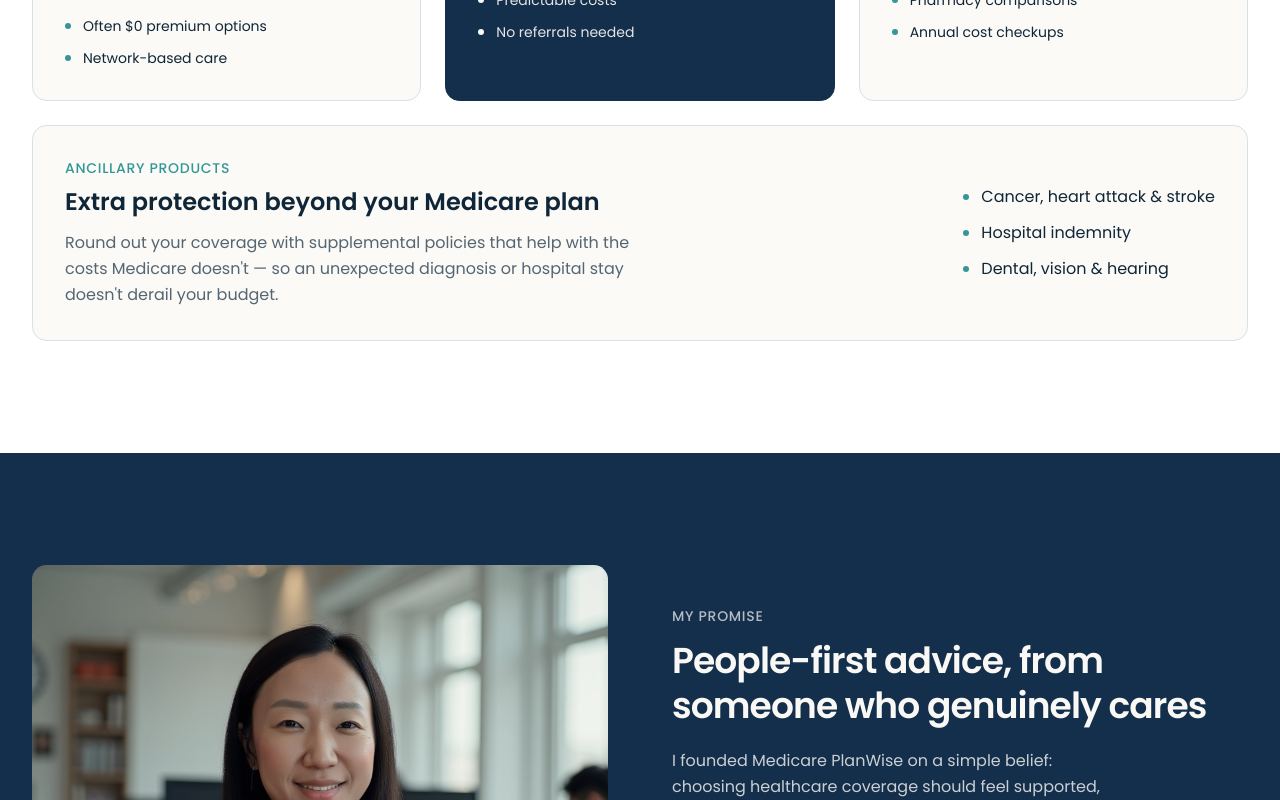
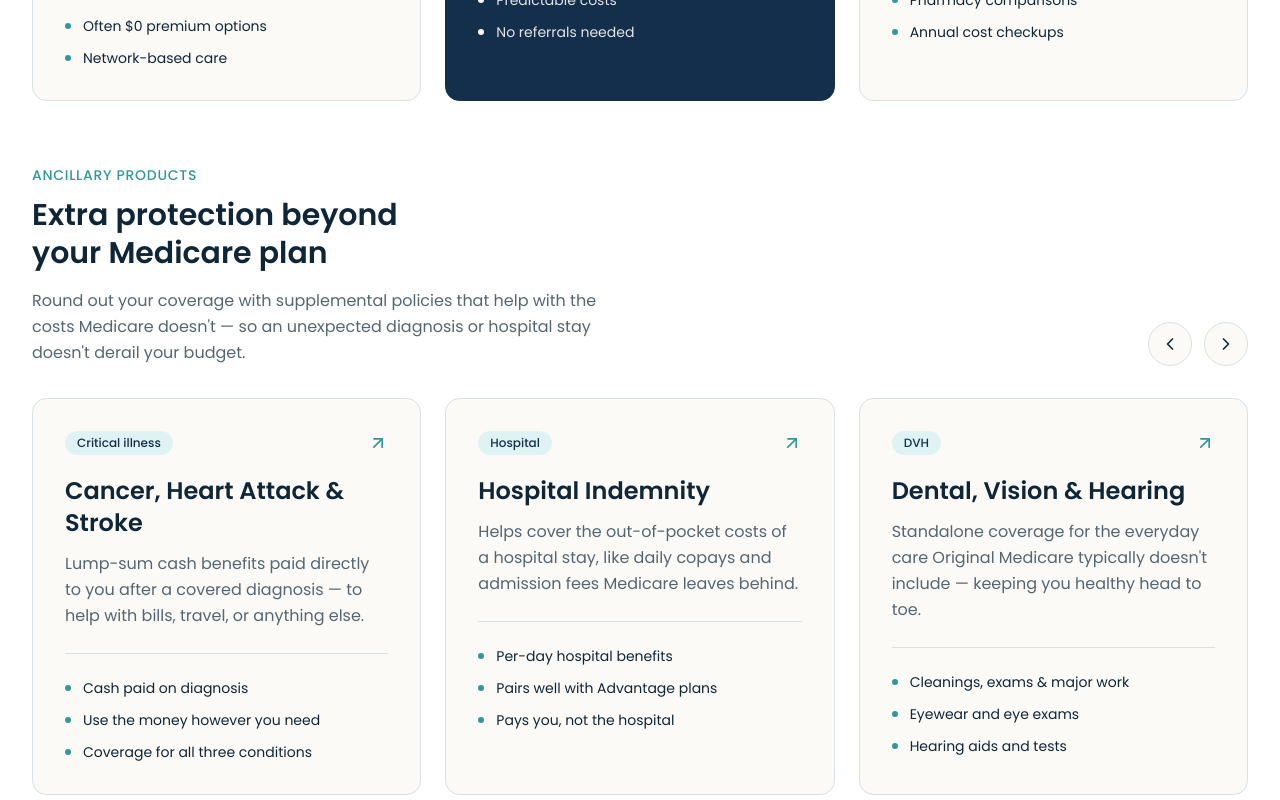
Before and after one commit to wych84/medicare-planwise, a Next.js app: page / in a window 1280 px wide. Shown: the part 2480-3280 px from the top of the page. Built offline with nearby package versions, Linux system fonts and the light colour scheme.

Commit message:
feat: enhance ancillary products section with scrollable list and detailed descriptions

```diff
--- a/components/plans.tsx
+++ b/components/plans.tsx
@@ -1,4 +1,7 @@
-import { ArrowUpRight } from "lucide-react"
+"use client"
+
+import { useRef } from "react"
+import { ArrowUpRight, ChevronLeft, ChevronRight } from "lucide-react"
 
 const plans = [
   {
@@ -23,12 +26,36 @@ const plans = [
 ]
 
 const ancillary = [
-  "Cancer, heart attack & stroke",
-  "Hospital indemnity",
-  "Dental, vision & hearing",
+  {
+    name: "Cancer, Heart Attack & Stroke",
+    tag: "Critical illness",
+    body: "Lump-sum cash benefits paid directly to you after a covered diagnosis — to help with bills, travel, or anything else.",
+    points: ["Cash paid on diagnosis", "Use the money however you need", "Coverage for all three conditions"],
+  },
+  {
+    name: "Hospital Indemnity",
+    tag: "Hospital",
+    body: "Helps cover the out-of-pocket costs of a hospital stay, like daily copays and admission fees Medicare leaves behind.",
+    points: ["Per-day hospital benefits", "Pairs well with Advantage plans", "Pays you, not the hospital"],
+  },
+  {
+    name: "Dental, Vision & Hearing",
+    tag: "DVH",
+    body: "Standalone coverage for the everyday care Original Medicare typically doesn't include — keeping you healthy head to toe.",
+    points: ["Cleanings, exams & major work", "Eyewear and eye exams", "Hearing aids and tests"],
+  },
 ]
 
 export function Plans() {
+  const trackRef = useRef<HTMLDivElement>(null)
+
+  const scroll = (direction: "prev" | "next") => {
+    const track = trackRef.current
+    if (!track) return
+    const amount = track.clientWidth * 0.8
+    track.scrollBy({ left: direction === "next" ? amount : -amount, behavior: "smooth" })
+  }
+
   return (
     <section id="plans" className="bg-card">
       <div className="mx-auto max-w-7xl px-5 py-20 md:px-8 md:py-28">
@@ -104,28 +131,71 @@ export function Plans() {
           ))}
         </div>
 
-        <div className="mt-6 rounded-2xl border border-border bg-background p-8 md:flex md:items-center md:justify-between md:gap-8">
+        <div className="mt-16">
+          <div className="flex items-end justify-between gap-6">
             <div className="max-w-xl">
               <p className="text-sm font-medium uppercase tracking-wider text-accent">
                 Ancillary products
               </p>
-            <h3 className="mt-2 font-serif text-2xl font-semibold text-foreground">
+              <h3 className="mt-3 text-balance font-serif text-2xl font-semibold leading-tight text-foreground md:text-3xl">
                 Extra protection beyond your Medicare plan
               </h3>
-            <p className="mt-3 leading-relaxed text-muted-foreground">
+              <p className="mt-4 text-pretty leading-relaxed text-muted-foreground">
                 Round out your coverage with supplemental policies that help with the costs Medicare
                 doesn&apos;t — so an unexpected diagnosis or hospital stay doesn&apos;t derail your
                 budget.
               </p>
             </div>
-          <ul className="mt-6 grid shrink-0 gap-3 md:mt-0">
+            <div className="hidden shrink-0 gap-3 md:flex">
+              <button
+                type="button"
+                onClick={() => scroll("prev")}
+                aria-label="Previous products"
+                className="flex h-11 w-11 items-center justify-center rounded-full border border-border bg-background text-foreground transition-colors hover:bg-secondary"
+              >
+                <ChevronLeft className="h-5 w-5" aria-hidden="true" />
+              </button>
+              <button
+                type="button"
+                onClick={() => scroll("next")}
+                aria-label="Next products"
+                className="flex h-11 w-11 items-center justify-center rounded-full border border-border bg-background text-foreground transition-colors hover:bg-secondary"
+              >
+                <ChevronRight className="h-5 w-5" aria-hidden="true" />
+              </button>
+            </div>
+          </div>
+
+          <div
+            ref={trackRef}
+            className="mt-8 flex snap-x snap-mandatory gap-6 overflow-x-auto pb-4 [scrollbar-width:none] [&::-webkit-scrollbar]:hidden"
+          >
             {ancillary.map((item) => (
-              <li key={item} className="flex items-center gap-3 text-foreground">
+              <article
+                key={item.name}
+                className="flex w-[85%] shrink-0 snap-start flex-col rounded-2xl border border-border bg-background p-8 sm:w-[60%] lg:w-[calc((100%-3rem)/3)]"
+              >
+                <div className="flex items-center justify-between">
+                  <span className="rounded-full bg-secondary px-3 py-1 text-xs font-medium text-secondary-foreground">
+                    {item.tag}
+                  </span>
+                  <ArrowUpRight className="h-5 w-5 text-accent" aria-hidden="true" />
+                </div>
+
+                <h4 className="mt-5 font-serif text-2xl font-semibold text-foreground">{item.name}</h4>
+                <p className="mt-3 leading-relaxed text-muted-foreground">{item.body}</p>
+
+                <ul className="mt-6 space-y-3 border-t border-border pt-6 text-sm">
+                  {item.points.map((point) => (
+                    <li key={point} className="flex items-center gap-3 text-foreground">
                       <span className="h-1.5 w-1.5 rounded-full bg-accent" aria-hidden="true" />
-                {item}
+                      {point}
                     </li>
                   ))}
                 </ul>
+              </article>
+            ))}
+          </div>
         </div>
       </div>
     </section>
```
Lines whose indentation alone changed are shown as unchanged.
